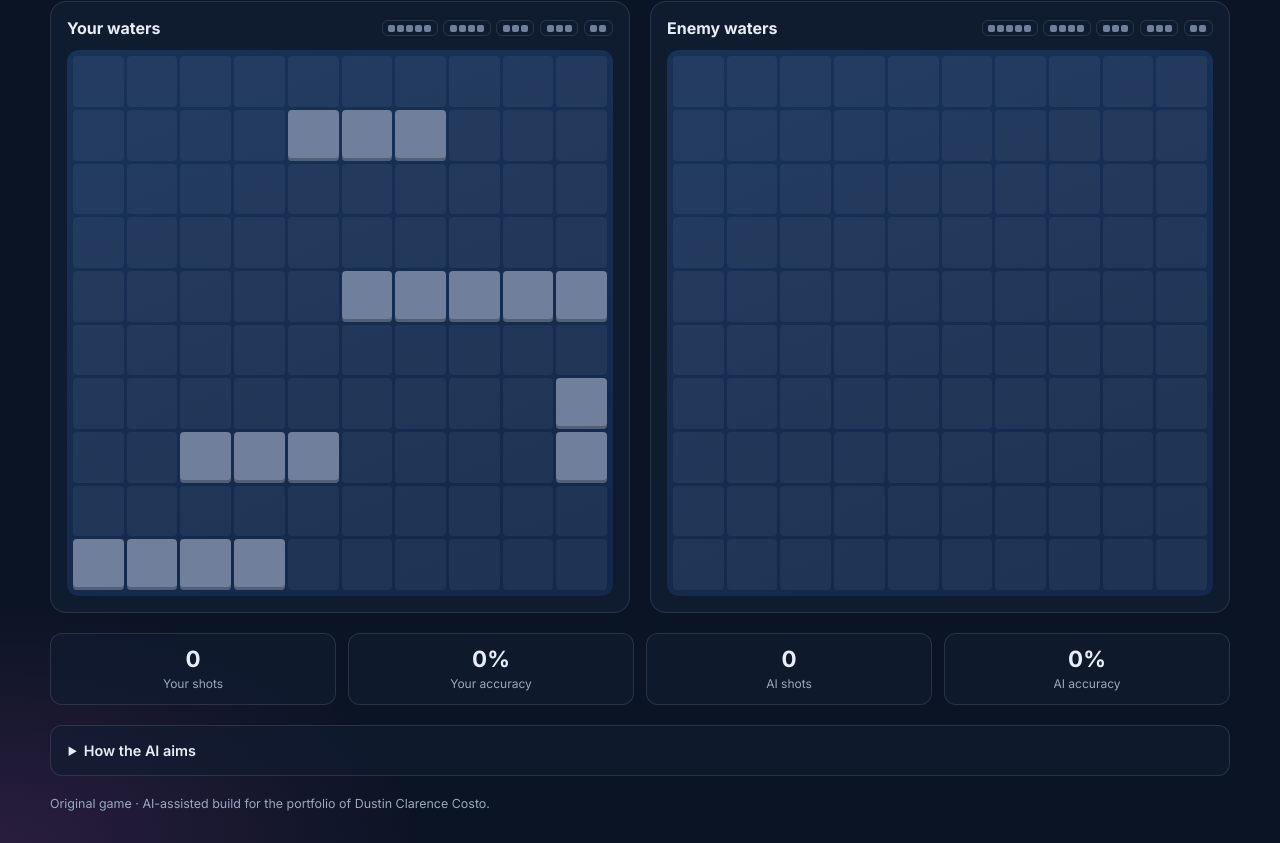
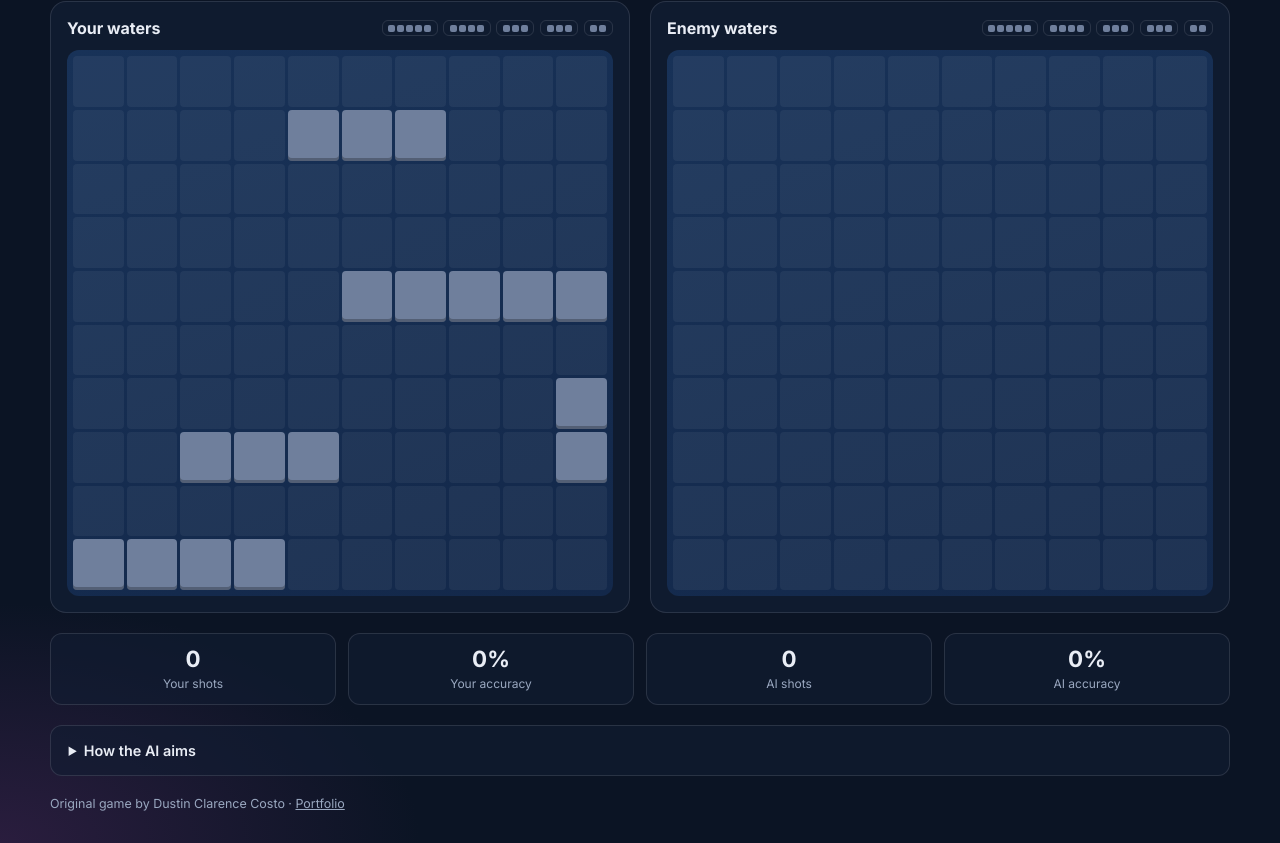
Before and after one commit to dustinclarence/fleet-grid-ai, a plain HTML site: page index.html in a window 1280 px wide. Shown: the part 292-1135 px from the top of the page. Drawn offline with Linux system fonts and the light colour scheme.

Commit message:
Simplify footer and credits
Co-Authored-By: Claude Opus 5.5 <noreply@anthropic.com>

```diff
--- a/index.html
+++ b/index.html
@@ -70,7 +70,7 @@
           <li>"Hunter" mode uses the simpler hunt-and-target method, and "Rookie" fires at random, so you can compare them.</li>
         </ol>
       </details>
-      <footer class="foot">Original game · AI-assisted build for the portfolio of Dustin Clarence Costo.</footer>
+      <footer class="foot">Original game by Dustin Clarence Costo · <a href="https://dustinclarence.github.io/portfolio/" style="color:inherit">Portfolio</a></footer>
     </main>
 
     <div class="overlay" id="overlay" hidden>
```
Also changed, not shown: 1 other file.
